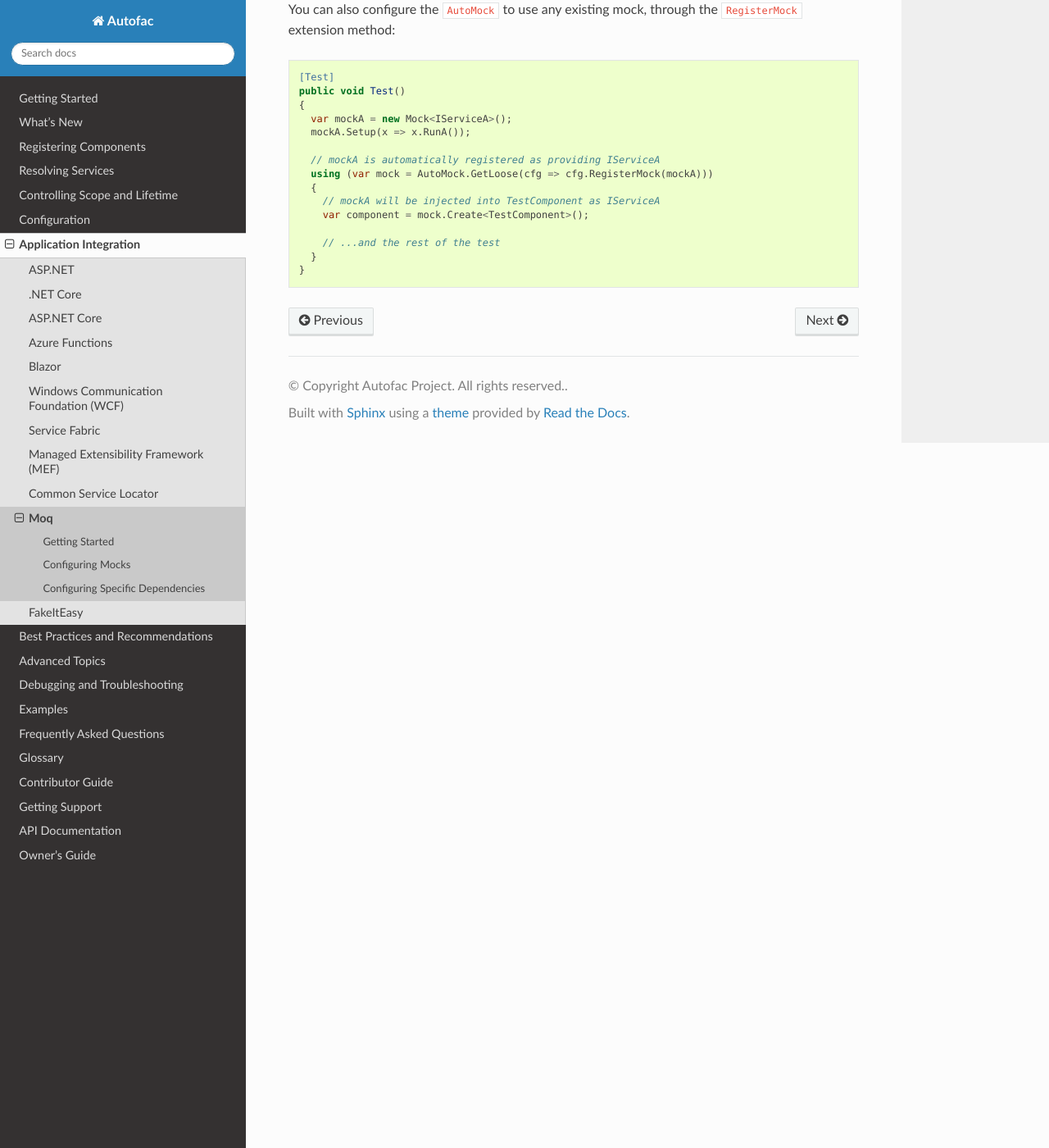
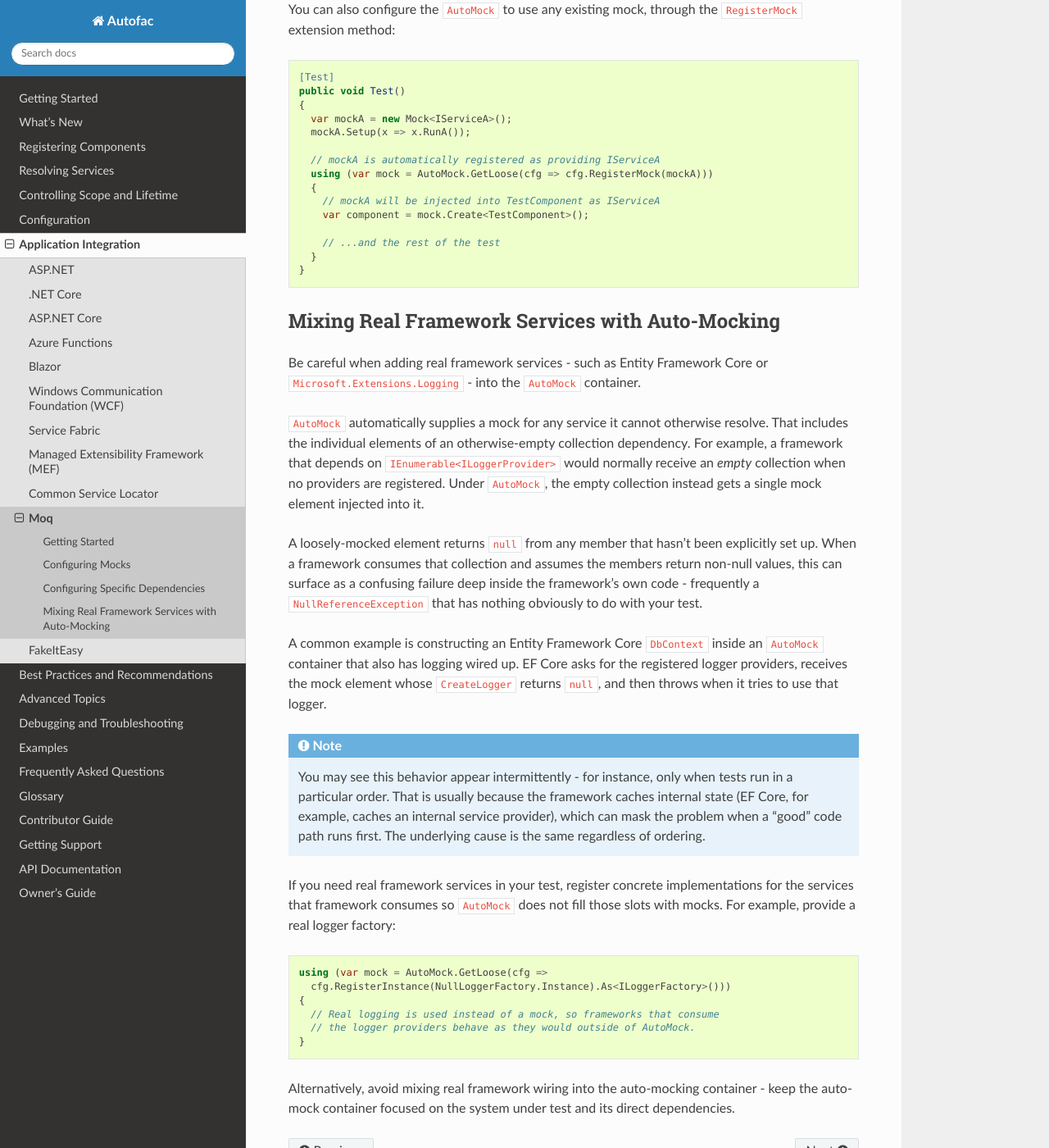
Before and after one commit to autofac/Documentation, a Sphinx documentation site: the page built from docs/integration/moq.rst, in a window 1280 px wide and 1400 px high, scrolled down 2322 px. Shown: the whole window at 82% size. Built offline with Sphinx 7.4.7 and the Read the Docs theme 3.1.0, drawn with Linux system fonts in a browser that asks for light colours.

Commit message:
Document mixing real framework services with Moq AutoMock (#49)

```diff
--- a/docs/integration/moq.rst
+++ b/docs/integration/moq.rst
@@ -133,3 +133,48 @@
         // ...and the rest of the test
       }
     }
+
+Mixing Real Framework Services with Auto-Mocking
+================================================
+
+Be careful when adding real framework services - such as Entity Framework Core or
+``Microsoft.Extensions.Logging`` - into the ``AutoMock`` container.
+
+``AutoMock`` automatically supplies a mock for any service it cannot otherwise resolve. That
+includes the individual elements of an otherwise-empty collection dependency. For example, a
+framework that depends on ``IEnumerable<ILoggerProvider>`` would normally receive an *empty*
+collection when no providers are registered. Under ``AutoMock``, the empty collection instead
+gets a single mock element injected into it.
+
+A loosely-mocked element returns ``null`` from any member that hasn't been explicitly set up.
+When a framework consumes that collection and assumes the members return non-null values, this
+can surface as a confusing failure deep inside the framework's own code - frequently a
+``NullReferenceException`` that has nothing obviously to do with your test.
+
+A common example is constructing an Entity Framework Core ``DbContext`` inside an ``AutoMock``
+container that also has logging wired up. EF Core asks for the registered logger providers,
+receives the mock element whose ``CreateLogger`` returns ``null``, and then throws when it tries
+to use that logger.
+
+.. note::
+
+    You may see this behavior appear intermittently - for instance, only when tests run in a
+    particular order. That is usually because the framework caches internal state (EF Core, for
+    example, caches an internal service provider), which can mask the problem when a "good" code
+    path runs first. The underlying cause is the same regardless of ordering.
+
+If you need real framework services in your test, register concrete implementations for the
+services that framework consumes so ``AutoMock`` does not fill those slots with mocks. For
+example, provide a real logger factory:
+
+.. sourcecode:: csharp
+
+    using (var mock = AutoMock.GetLoose(cfg =>
+      cfg.RegisterInstance(NullLoggerFactory.Instance).As<ILoggerFactory>()))
+    {
+      // Real logging is used instead of a mock, so frameworks that consume
+      // the logger providers behave as they would outside of AutoMock.
+    }
+
+Alternatively, avoid mixing real framework wiring into the auto-mocking container - keep the
+auto-mock container focused on the system under test and its direct dependencies.
```
